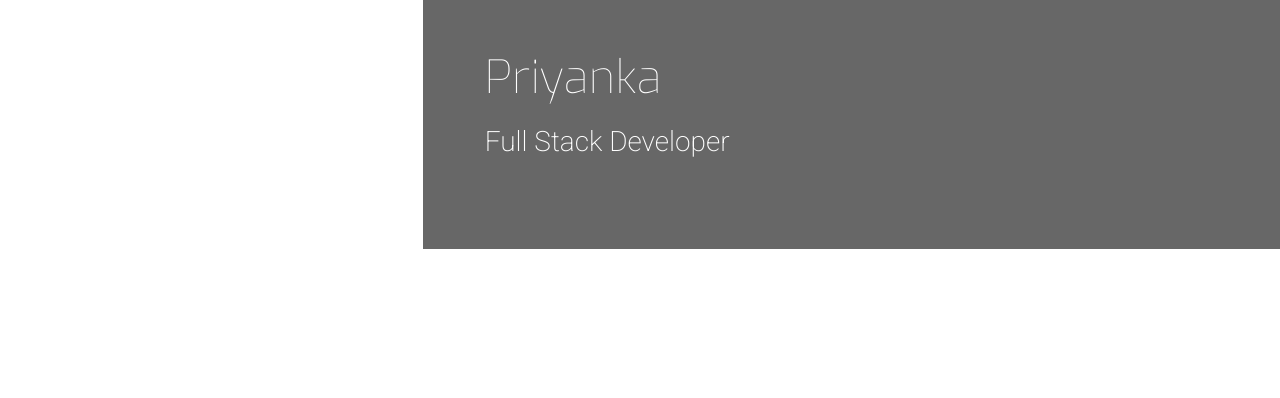
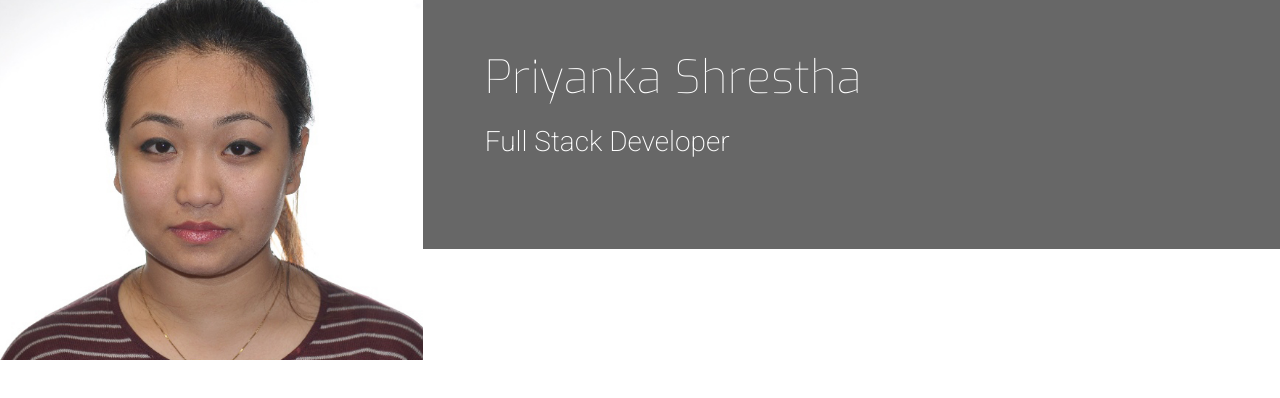
Before and after one commit to neerojstha/resume, a plain HTML site: page index.html in a window 1280 px wide. Drawn offline with nearby package versions, Linux system fonts and the light colour scheme.

Commit message:
images updated

```diff
--- a/assets/css/style.css
+++ b/assets/css/style.css
@@ -12,7 +12,7 @@ header {
 
 }
 .logo {
-    background: url("assets/css/imgaes/rosie.jpg");
+    background: url("../images/priyanka.jpg");
     background-position: center;
     background-repeat: no-repeat;
     background-size: cover;
--- a/index.html
+++ b/index.html
@@ -18,7 +18,7 @@
             <div class="col-md-8">
                 <div class="row bg-color-name-title">
                     <div class="col heading">
-                        <h1 class="name">Priyanka</h1>
+                        <h1 class="name">Priyanka Shrestha</h1>
                         <h2 class="title">Full Stack Developer</h2>
                     </div>
                 </div>
```
Also changed, not shown: assets/images/priyanka.jpg (added), assets/images/rosie.jpg (deleted).
